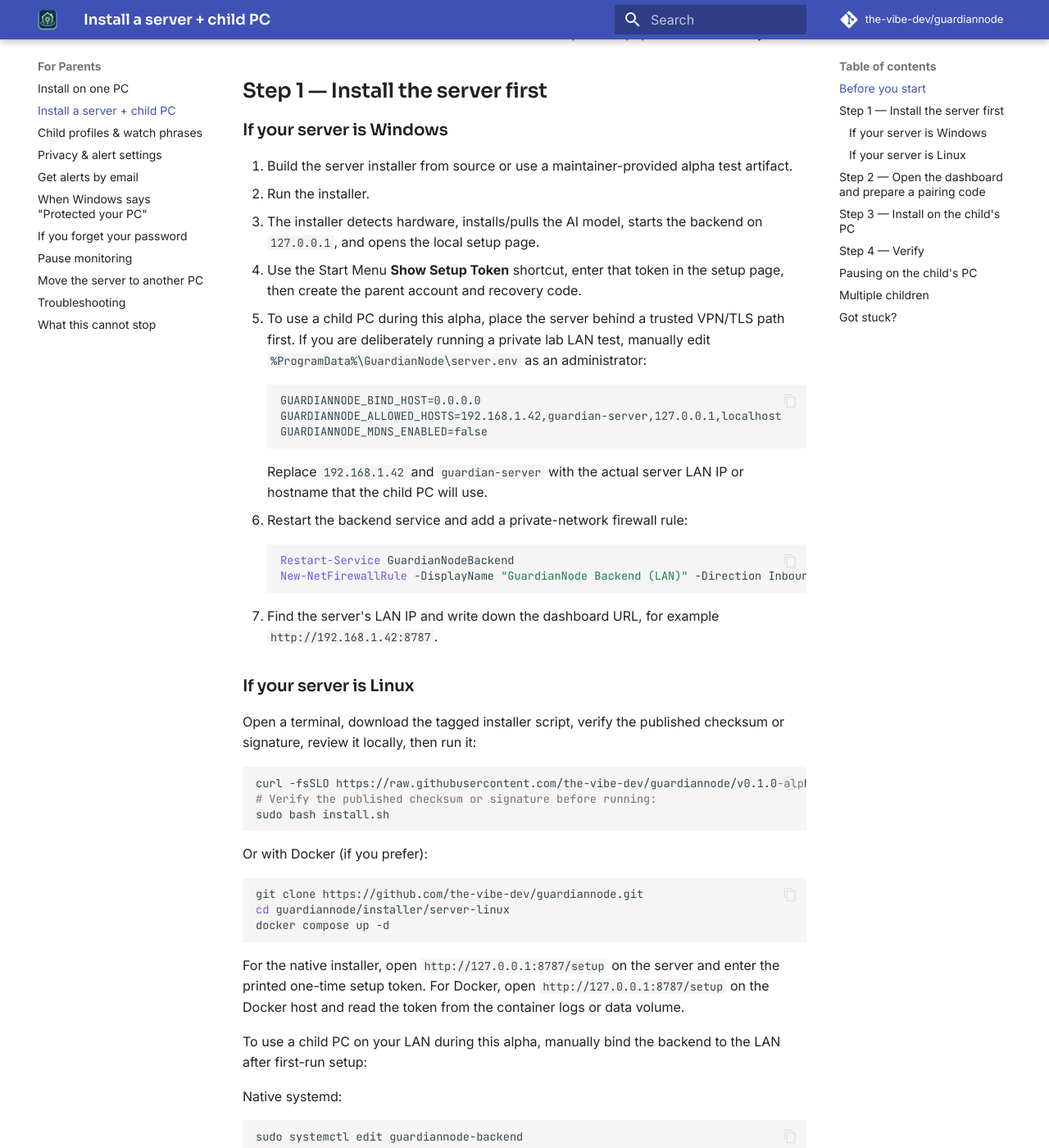
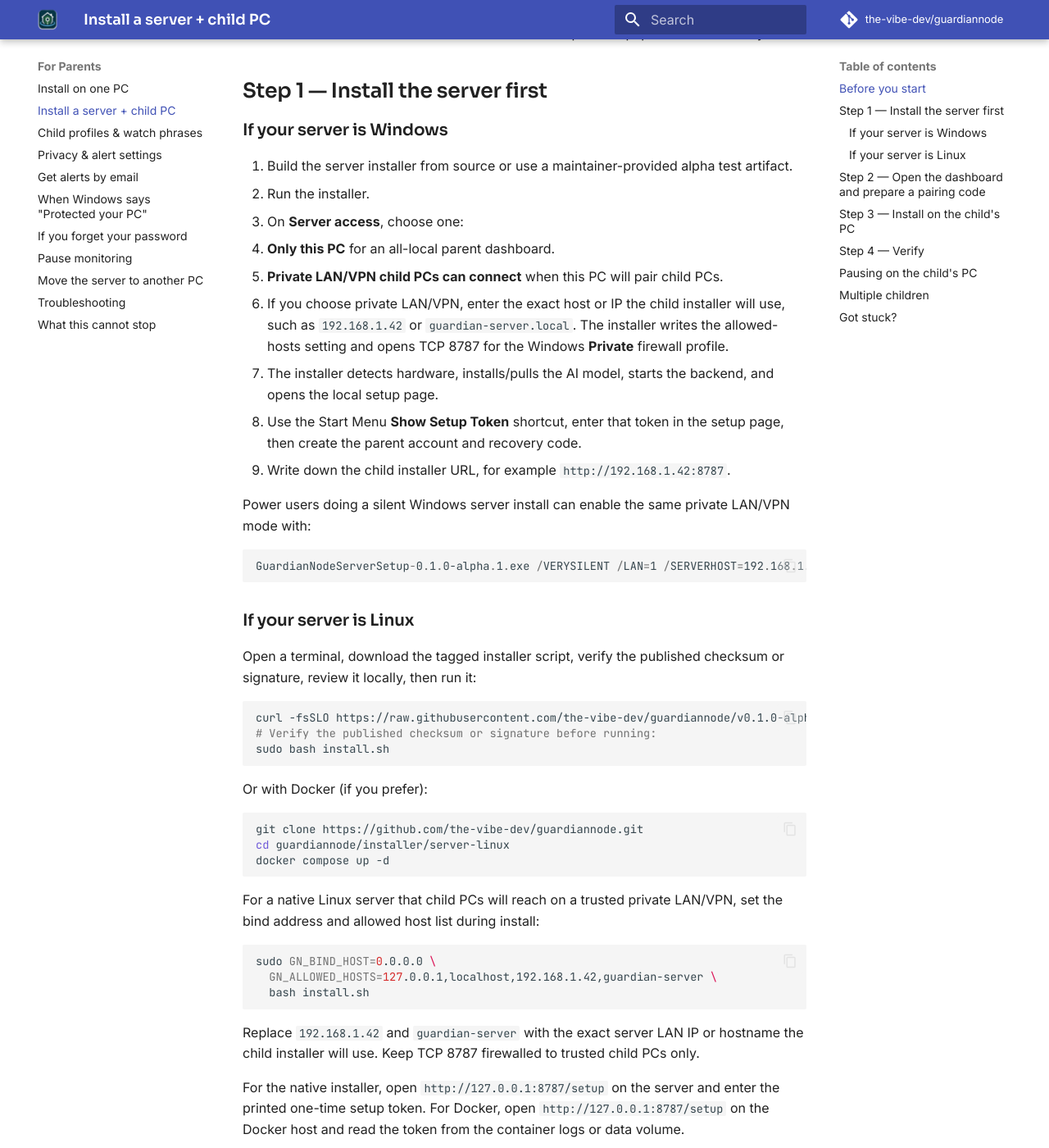
Before and after one commit to the-vibe-dev/guardiannode, an MkDocs documentation site: the page built from docs/PARENT_GUIDES/install-server-and-child.md, in a window 1280 px wide and 1400 px high, scrolled down 486 px. Shown: the whole window at 82% size. Built offline with MkDocs 1.6.1 and Material for MkDocs 9.7.7, drawn with Linux system fonts in a browser that asks for light colours; comment, search, counter and statistics services are not loaded; some of the changed text lies outside the part shown.

````diff
--- a/docs/PARENT_GUIDES/install-server-and-child.md
+++ b/docs/PARENT_GUIDES/install-server-and-child.md
@@ -20,22 +20,20 @@ You'll need:
 
 1. Build the server installer from source or use a maintainer-provided alpha test artifact.
 2. Run the installer.
-3. The installer detects hardware, installs/pulls the AI model, starts the backend on `127.0.0.1`, and opens the local setup page.
-4. Use the Start Menu **Show Setup Token** shortcut, enter that token in the setup page, then create the parent account and recovery code.
-5. To use a child PC during this alpha, place the server behind a trusted VPN/TLS path first. If you are deliberately running a private lab LAN test, manually edit `%ProgramData%\GuardianNode\server.env` as an administrator:
-   ```text
-   GUARDIANNODE_BIND_HOST=0.0.0.0
-   GUARDIANNODE_ALLOWED_HOSTS=192.168.1.42,guardian-server,127.0.0.1,localhost
-   GUARDIANNODE_MDNS_ENABLED=false
-   ```
-   Replace `192.168.1.42` and `guardian-server` with the actual server LAN IP
-   or hostname that the child PC will use.
-6. Restart the backend service and add a private-network firewall rule:
-   ```powershell
-   Restart-Service GuardianNodeBackend
-   New-NetFirewallRule -DisplayName "GuardianNode Backend (LAN)" -Direction Inbound -Action Allow -Protocol TCP -LocalPort 8787 -Profile Private
-   ```
-7. Find the server's LAN IP and write down the dashboard URL, for example `http://192.168.1.42:8787`.
+3. On **Server access**, choose one:
+   - **Only this PC** for an all-local parent dashboard.
+   - **Private LAN/VPN child PCs can connect** when this PC will pair child PCs.
+4. If you choose private LAN/VPN, enter the exact host or IP the child installer will use, such as `192.168.1.42` or `guardian-server.local`. The installer writes the allowed-hosts setting and opens TCP 8787 for the Windows **Private** firewall profile.
+5. The installer detects hardware, installs/pulls the AI model, starts the backend, and opens the local setup page.
+6. Use the Start Menu **Show Setup Token** shortcut, enter that token in the setup page, then create the parent account and recovery code.
+7. Write down the child installer URL, for example `http://192.168.1.42:8787`.
+
+Power users doing a silent Windows server install can enable the same private
+LAN/VPN mode with:
+
+```powershell
+GuardianNodeServerSetup-0.1.0-alpha.1.exe /VERYSILENT /LAN=1 /SERVERHOST=192.168.1.42
+```
 
 ### If your server is Linux
 
@@ -55,37 +53,23 @@ cd guardiannode/installer/server-linux
 docker compose up -d
 ```
 
+For a native Linux server that child PCs will reach on a trusted private
+LAN/VPN, set the bind address and allowed host list during install:
+
+```bash
+sudo GN_BIND_HOST=0.0.0.0 \
+  GN_ALLOWED_HOSTS=127.0.0.1,localhost,192.168.1.42,guardian-server \
+  bash install.sh
+```
+
+Replace `192.168.1.42` and `guardian-server` with the exact server LAN IP or
+hostname the child installer will use. Keep TCP 8787 firewalled to trusted child
+PCs only.
+
 For the native installer, open `http://127.0.0.1:8787/setup` on the server and
 enter the printed one-time setup token. For Docker, open
 `http://127.0.0.1:8787/setup` on the Docker host and read the token from the
 container logs or data volume.
-
-To use a child PC on your LAN during this alpha, manually bind the backend to
-the LAN after first-run setup:
-
-Native systemd:
-
-```bash
-sudo systemctl edit guardiannode-backend
-```
-
-Add:
-
-```ini
-[Service]
-Environment="GUARDIANNODE_BIND_HOST=0.0.0.0"
-Environment="GUARDIANNODE_ALLOWED_HOSTS=192.168.1.42,guardian-server,127.0.0.1,localhost"
-Environment="GUARDIANNODE_MDNS_ENABLED=false"
-```
-
-Replace the example IP/hostname with your server's actual LAN address/name.
-
-Then run:
-
-```bash
-sudo systemctl daemon-reload
-sudo systemctl restart guardiannode-backend
-```
 
 Docker Compose keeps the host port bound to loopback by default. Change the
 backend port mapping to `8787:8787`, then run `docker compose up -d` again.
````
Also changed, not shown: 8 other files.
